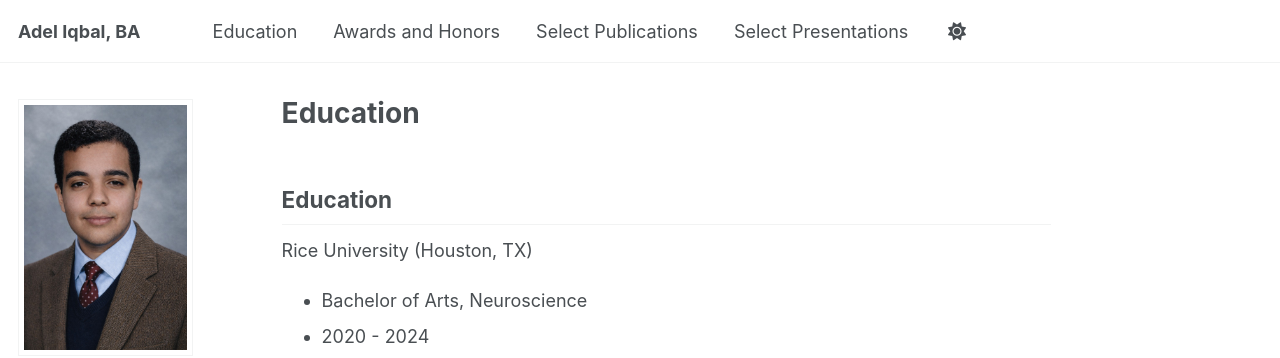
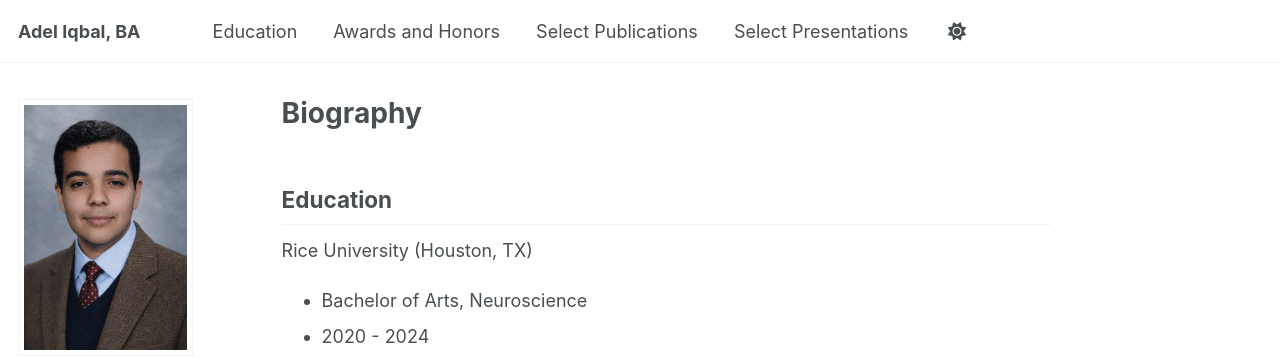
Before and after one commit to adel-iqbal/aiqbal, a Jekyll site: the page built from _pages/about.md, in a window 1280 px wide and 900 px high. Shown: the top 358 px of the window. Built offline with Jekyll 4.4.1, drawn with Linux system fonts in a browser that asks for light colours; some web fonts are replaced; our own code applies the rules of GitHub Pages for plain Markdown files; a script bundle is joined from its source files by our own code; library files that are not in the unit come from our copies.

Commit message:
Update about.md

```diff
--- a/_pages/about.md
+++ b/_pages/about.md
@@ -1,3 +1,13 @@
+---
+permalink: /
+title: "Biography"
+author_profile: true
+redirect_from:
+  - /about/
+  - /about.html
+---
+
+
 Education
 ------
 
```
